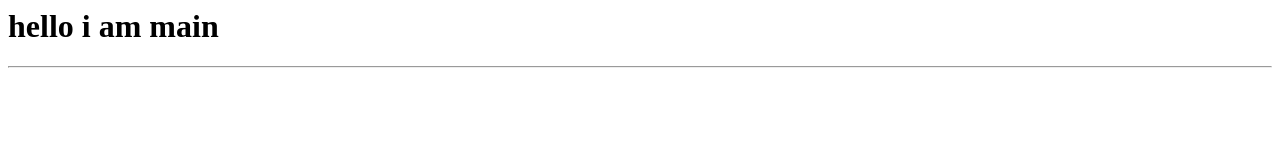
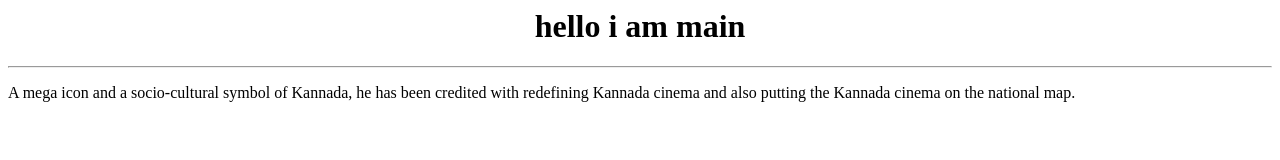
Before and after one commit to Rajkumar2k3/learngit-team, a plain HTML site: page index.html in a window 1280 px wide. Drawn offline with Linux system fonts and the light colour scheme.

Commit message:
spelling change and paragraph added

```diff
--- a/index.html
+++ b/index.html
@@ -1,4 +1,5 @@
-<centre>
+<center>
   <h1>hello i am main</h1>
-</centre>
+</center>
 <hr>
+<p>A mega icon and a socio-cultural symbol of Kannada, he has been credited with redefining Kannada cinema and also putting the Kannada cinema on the national map.</p>
```
